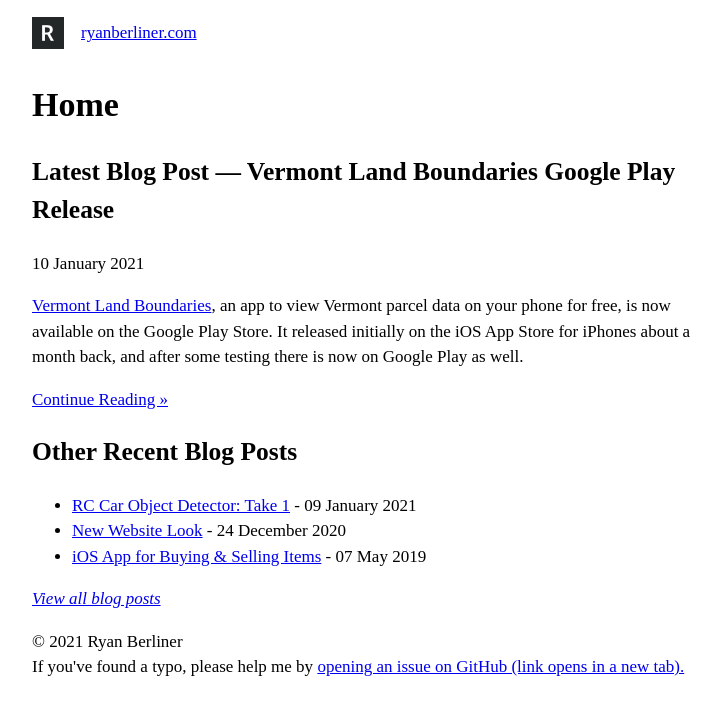
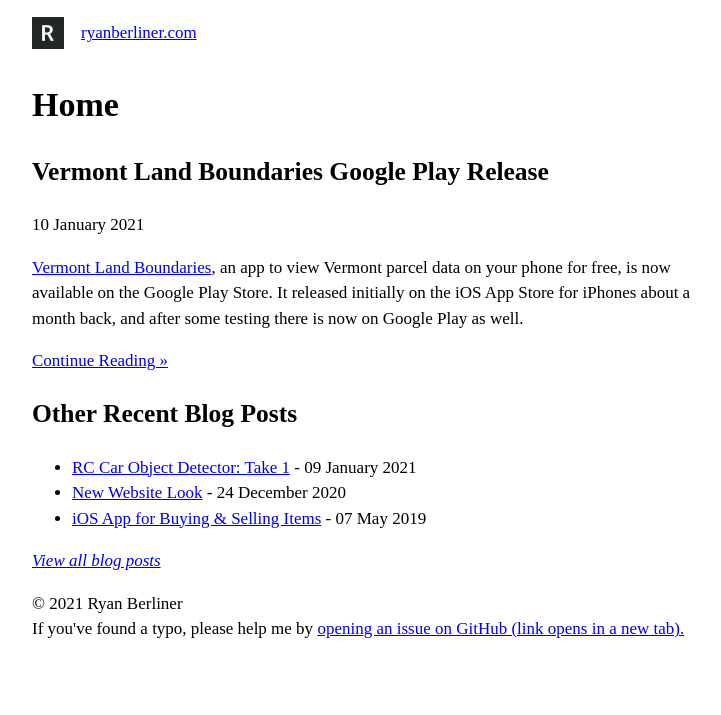
Before and after one commit to RyanBerliner/ryanberliner.github.io, a Jekyll site: the page built from index.md, in a window 1280 px wide. Shown: the top 715 px of the page, without its empty margins (268-989 px from the left). Built offline with Jekyll 4.4.1, drawn with Linux system fonts in a browser that asks for light colours; our own code applies the rules of GitHub Pages for plain Markdown files.

Commit message:
remove "latest blog post" prefix from home page

```diff
--- a/index.md
+++ b/index.md
@@ -6,7 +6,7 @@ sitemap:
 ---
 
 {% for post in site.posts limit: 1 %}
-## Latest Blog Post — {{ post.title }}
+## {{ post.title }}
 
 {{ post.date | date_to_long_string }}
 
```
